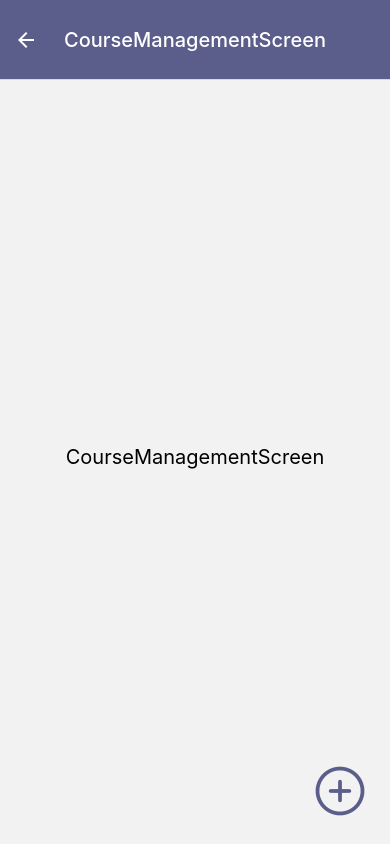
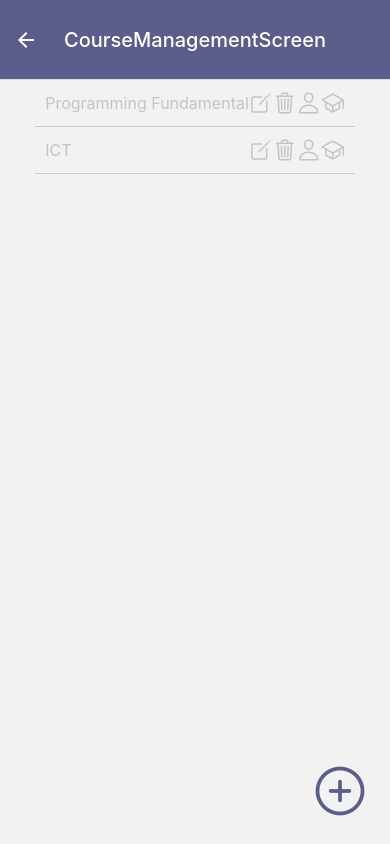
Before and after one commit to AbuBakkarShayan/AwesomeProject, a React Native app: screen /CourseManagementScreen in a window 390 px wide. Built offline with nearby package versions, Linux system fonts and the light colour scheme.

Commit message:
18Apr2024

```diff
--- a/App.tsx
+++ b/App.tsx
@@ -24,6 +24,7 @@ import AddStudentBatch from './screens/AdminScreen/AddStudentBatch';
 import AddSingleStudent from './screens/AdminScreen/AddSingleStudent';
 import BooksManagementScreen from './screens/AdminScreen/BooksManagementScreen';
 import CourseManagementScreen from './screens/AdminScreen/CourseManagementScreen';
+import CourseComponent from './screens/AdminScreen/customcomponent/coursecomponent';
 import TeacherDepartmentScreen from './screens/AdminScreen/TeacherDepartmentScreen';
 import AdminProfileScreen from './screens/AdminScreen/AdminProfileScreen';
 import AddCourseScreen from './screens/AdminScreen/AddCourseScreen';
--- a/package.json
+++ b/package.json
@@ -21,7 +21,7 @@
     "react-native": "0.73.4",
     "react-native-gesture-handler": "^2.15.0",
     "react-native-image-picker": "^7.1.2",
-    "react-native-picker": "^4.3.7",
+    "react-native-picker-select": "^9.1.3",
     "react-native-reanimated": "^3.7.2",
     "react-native-safe-area-context": "^4.9.0",
     "react-native-screens": "^3.29.0",
--- a/screens/AdminScreen/CourseManagementScreen.js
+++ b/screens/AdminScreen/CourseManagementScreen.js
@@ -1,17 +1,62 @@
-import { StyleSheet, Text, View, TouchableOpacity } from 'react-native';
+import { StyleSheet, Text, View, TouchableOpacity, FlatList } from 'react-native';
 import React from 'react';
 import { useNavigation } from '@react-navigation/core';
 import Icon from 'react-native-vector-icons/Ionicons';
+import CourseComponent from './customcomponent/coursecomponent';
 
 const CourseManagementScreen = () => {
   const navigation = useNavigation();
+
+  if (!navigation) {
+    console.error("Navigation is undefined. Make sure CourseManagementScreen is inside a navigation container.");
+    return null; // Or render a fallback component
+  }
+
   const handleAddCourse = () => {
     navigation.navigate('AddCourseScreen');
   };
 
+  // Dummy data for course items
+  const courses = [
+    { id: 1, name: 'Programming Fundamental' },
+    { id: 2, name: 'ICT' },
+    // Add more course items as needed
+  ];
+
+  // Event handlers
+  const handleEditCourse = courseId => {
+    // Navigate to the EditCourseScreen, passing the courseId as a parameter
+    navigation.navigate('UpdateCourseScreen', { courseId });
+  };
+
+  const handleDeleteCourse = courseId => {
+    // Logic for handling delete course
+  };
+
+  const handleEnrollStudent = courseId => {
+    // Logic for handling enroll student
+  };
+
+  const handleEnrollTeacher = courseId => {
+    // Logic for handling enroll teacher
+  };
+
   return (
     <View style={styles.container}>
-      <Text style={styles.text}>CourseManagementScreen</Text>
+      <FlatList
+        data={courses}
+        keyExtractor={item => item.id.toString()}
+        renderItem={({ item }) => (
+          <CourseComponent
+            courseName={item.name}
+            onEdit={() => handleEditCourse(item.id)}
+            onDelete={() => handleDeleteCourse(item.id)}
+            onEnrollStudent={() => handleEnrollStudent(item.id)}
+            onEnrollTeacher={() => handleEnrollTeacher(item.id)}
+            navigation={navigation}
+          />
+        )}
+      />
       <TouchableOpacity style={styles.addButton} onPress={handleAddCourse}>
         <Icon name="add-circle-outline" size={60} color="#5B5D8B" />
       </TouchableOpacity>
@@ -25,11 +70,6 @@ const styles = StyleSheet.create({
     justifyContent: 'center',
     alignItems: 'center',
   },
-  text: {
-    fontSize: 20,
-    marginBottom: 10,
-    color:"black",
-  },
   addButton: {
     position: 'absolute',
     bottom: 20,
--- a/screens/AdminScreen/UpdateCourseScreen.js
+++ b/screens/AdminScreen/UpdateCourseScreen.js
@@ -6,14 +6,6 @@ const UpdateCourseScreen = () => {
   const [courseName, setCourseName] = useState('');
   const [creditHours, setCreditHours] = useState('');
   const [courseContentUri, setCourseContentUri] = useState('');
-
-  const handleChooseImage = () => {
-    ImagePicker.launchImageLibrary({}, response => {
-      if (response.uri) {
-        setCourseImage(response.uri);
-      }
-    });
-  };
 
   const handleEmbedURL = () => {
     console.log('Embed URL button pressed');
--- /dev/null
+++ b/screens/AdminScreen/customcomponent/coursecomponent.js
@@ -0,0 +1,65 @@
+import React from 'react';
+import { View, Text, TouchableOpacity, StyleSheet } from 'react-native';
+import Icon from 'react-native-vector-icons/Ionicons';
+
+const CourseComponent = ({ courseName, onEdit, onDelete, onEnrollStudent, onEnrollTeacher, navigation }) => {
+  const navigateToEditScreen = () => {
+    // Navigate to the edit screen
+    navigation.navigate('UpdateCourseScreen');
+  };
+
+  const navigateToDeleteScreen = () => {
+    // Navigate to the delete screen
+    navigation.navigate('DeleteCourseScreen');
+  };
+
+  const navigateToEnrollStudentScreen = () => {
+    // Navigate to the enroll student screen
+    navigation.navigate('EnrollStudentScreen');
+  };
+
+  const navigateToEnrollTeacherScreen = () => {
+    // Navigate to the enroll teacher screen
+    navigation.navigate('EnrollTeacherScreen');
+  };
+
+  return (
+    <View style={styles.container}>
+      <Text style={styles.courseName}>{courseName}</Text>
+      <View style={styles.iconsContainer}>
+        <TouchableOpacity onPress={navigateToEditScreen}>
+          <Icon name="create-outline" size={24} color="#C4C4C4" />
+        </TouchableOpacity>
+        <TouchableOpacity onPress={navigateToDeleteScreen}>
+          <Icon name="trash-outline" size={24} color="#C4C4C4" />
+        </TouchableOpacity>
+        <TouchableOpacity onPress={navigateToEnrollStudentScreen}>
+          <Icon name="person-outline" size={24} color="#C4C4C4" />
+        </TouchableOpacity>
+        <TouchableOpacity onPress={navigateToEnrollTeacherScreen}>
+          <Icon name="school-outline" size={24} color="#C4C4C4" />
+        </TouchableOpacity>
+      </View>
+    </View>
+  );
+};
+
+const styles = StyleSheet.create({
+  container: {
+    flexDirection: 'row',
+    justifyContent: 'space-between',
+    alignItems: 'center',
+    padding: 10,
+    borderBottomWidth: 1,
+    borderBottomColor: '#ccc',
+  },
+  courseName: {
+    fontSize: 16,
+    color:"#C4C4C4",
+  },
+  iconsContainer: {
+    flexDirection: 'row',
+  },
+});
+
+export default CourseComponent;
```
Also changed, not shown: screens/AdminScreen/EnrollStudent.js (+47 -12 lines), 1 other file (tests, documents, lock files or other folders).
